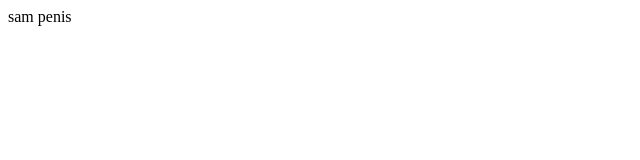
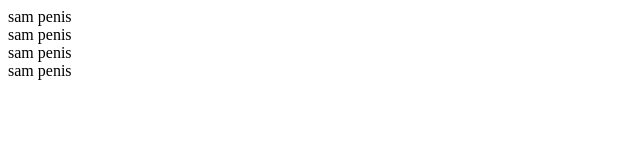
Before and after one commit to vilkasts/js-practice, a plain HTML site: page penis.html in a window 1280 px wide. Shown: the whole page, without its empty margins (0-640 px from the left). Drawn offline with Linux system fonts and the light colour scheme.

Commit message:
add more penises

```diff
--- a/penis.html
+++ b/penis.html
@@ -6,5 +6,8 @@
 </head>
 <body>
 <div>sam penis</div>
+<div>sam penis</div>
+<div>sam penis</div>
+<div>sam penis</div>
 </body>
 </html>
```
